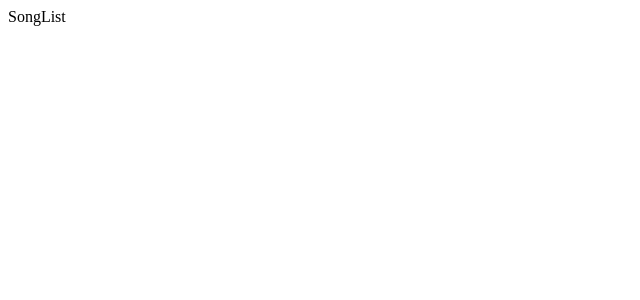
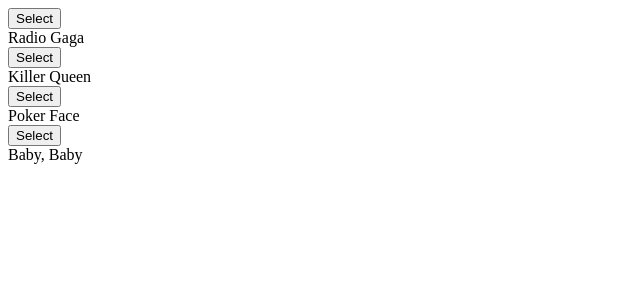
Before and after one commit to mikeyduece/songs, a React (Create React App) app: page / in a window 1280 px wide. Shown: the top 300 px of the page, without its empty margins (0-640 px from the left). Built offline with nearby package versions, Linux system fonts and the light colour scheme; the HTML template or start-up script is replaced by a standard one.

Commit message:
Iterate through song list from redux store

```diff
--- a/src/components/SongList.jsx
+++ b/src/components/SongList.jsx
@@ -3,11 +3,37 @@
 import { connect }          from 'react-redux'
 
 class SongList extends Component {
+  renderList() {
+    return this.props.songs.map((song) => {
+      return (
+        <div className='item' key={ song.title }>
+          <div className='right floated content'>
+            <button className='ui button primary'>
+              Select
+            </button>
+
+          </div>
+
+          <div className='content'>
+            { song.title }
+          </div>
+
+        </div>
+      )
+    })
+  }
+
   render() {
     return (
-      <div>SongList</div>
+      <div className='ui divided list'>
+        {this.renderList()}
+      </div>
     )
   }
 }
 
-export default connect()(SongList)
+const mapStateToProps = (state) => {
+  return { songs: state.songs }
+}
+
+export default connect(mapStateToProps)(SongList)
```
